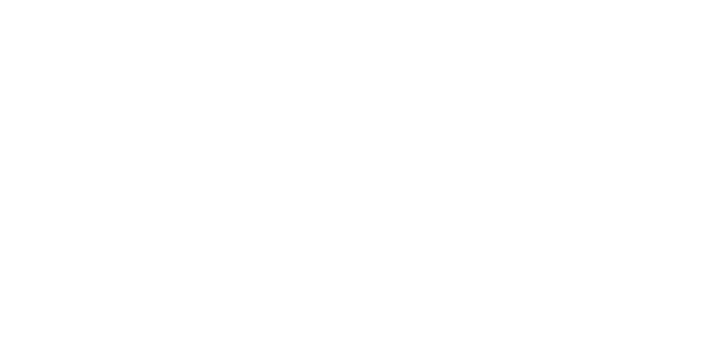
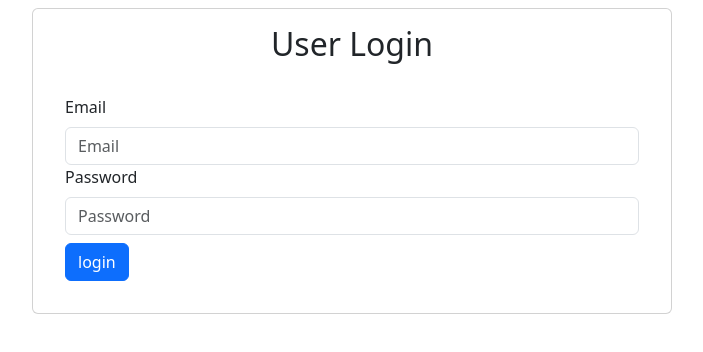
Before and after one commit to srikanth-vanam/E-commerce-react, a React (Create React App) app: page /login in a window 1280 px wide. Shown: the top 352 px of the page, without its empty margins (288-991 px from the left). Built offline with nearby package versions, Linux system fonts and the light colour scheme.

Commit message:
added login page with full-functionality using Auth-token

```diff
--- a/src/App.js
+++ b/src/App.js
@@ -5,6 +5,7 @@
 import { Route, Switch } from "react-router-dom/cjs/react-router-dom";
 import Contact from "./components/Contact";
 import ProductDetail from "./components/ProductDetail";
+import Login from "./components/Login";
 function App() {
   return (
     <>
@@ -17,6 +18,9 @@
         </Route>
         <Route path="/aboutUs">
           <AboutUs />
+        </Route>
+        <Route path="/login">
+          <Login />
         </Route>
         <Route path="/starwars">
           <Movies />
--- a/src/LandingPage.js
+++ b/src/LandingPage.js
@@ -3,7 +3,7 @@
 import Header from "./components/Header";
 import Cart from "./components/Cart";
 import Hero from "./components/Hero";
-import CartProvider from "./components/CartProvider";
+// import CartProvider from "./components/CartProvider";
 import Footer from "./components/Footer";
 const LandingPage = () => {
   const productsArr = [
@@ -42,13 +42,13 @@
   };
 
   return (
-    <CartProvider>
-      <Header onShow={showHandler} onHide={false}/>
+    <>
+      <Header onShow={showHandler} onHide={false} />
       {isShown && <Cart onShow={showHandler} />}
       <Hero />
       <Products items={productsArr} />
       <Footer />
-    </CartProvider>
+    </>
   );
 };
 
--- a/src/components/CartContext.js
+++ b/src/components/CartContext.js
@@ -4,5 +4,9 @@
   totalAmount: 0,
   addItems: (item) => {},
   removeItems:(item)=>{},
+  token: '',
+  isLoggedIn:'false',
+  addToken: (token) => {},
+  removeToken: () => {},
 });
 export default CartContext;
--- a/src/components/CartProvider.js
+++ b/src/components/CartProvider.js
@@ -3,6 +3,10 @@
 
 const CartProvider = (props) => {
   const [cartItem, setCartItem] = useState([]);
+  const initialToken = localStorage.getItem("token");
+  const [tokenString, setTokenString] = useState(initialToken);
+  const userLoggedIn = !!tokenString;
+
   const addItemHandler = (item) => {
     setCartItem((prevItem) => {
       let itemPresent = false;
@@ -30,11 +34,27 @@
     });
   };
 
+  const addTokenHandler = (tokenId) => {
+    console.log(tokenId);
+    setTokenString(tokenId);
+    localStorage.setItem("token", tokenId);
+  };
+
+  const removeTokenHandler = () => {
+    console.log(tokenString);
+    setTokenString(null);
+    localStorage.removeItem("token");
+  };
+
   const cartContext = {
     cartItems: cartItem,
     totalAmount: 0,
     addItems: addItemHandler,
     removeItems: removeItemHandler,
+    token: tokenString,
+    isLoggedIn: userLoggedIn,
+    addToken: addTokenHandler,
+    removeToken: removeTokenHandler,
   };
 
   return (
--- a/src/components/Header.js
+++ b/src/components/Header.js
@@ -37,6 +37,13 @@
         </Nav.Item>
         <Nav.Item>
           <Nav.Link>
+            <NavLink to="/login" className="text-white text-decoration-none">
+              Login
+            </NavLink>
+          </Nav.Link>
+        </Nav.Item>
+        <Nav.Item>
+          <Nav.Link>
             <NavLink to="/contactUs" className="text-white text-decoration-none">
               CONTACT US
             </NavLink>
--- /dev/null
+++ b/src/components/Login.js
@@ -0,0 +1,82 @@
+import { useContext } from "react";
+import { useRef } from "react";
+import { Button, Card, Form, FormControl, FormLabel } from "react-bootstrap";
+import { useHistory } from "react-router-dom/cjs/react-router-dom";
+import CartContext from "./CartContext";
+
+const Login = () => {
+  const ctx = useContext(CartContext);
+  const passwordInputRef = useRef();
+  const emailInputRef = useRef();
+  const history = useHistory();
+  const submitHandler = (e) => {
+    e.preventDefault();
+    const obj = {
+      email: emailInputRef.current.value,
+      password: passwordInputRef.current.value,
+    };
+    postDataHandler(obj);
+  };
+
+  const postDataHandler = (obj) => {
+    fetch(
+      "https://identitytoolkit.googleapis.com/v1/accounts:signInWithPassword?key=AIzaSyC6fdqT-BKSYvdgNjdso0biEIf45XQLPXk",
+      {
+        method: "POST",
+        body: JSON.stringify({
+          email: obj.email,
+          password: obj.password,
+          returnSecureToken: true,
+        }),
+      }
+    )
+      .then((res) => {
+        if (res.ok) {
+          return res.json();
+        } else {
+          return res.json().then((data) => {
+            let errorMsg = "Authentication failed";
+            if (data && data.error && data.error.message) {
+              errorMsg = data.error.message;
+            }
+            throw new Error(errorMsg);
+          });
+        }
+      })
+      .then((data) => {
+        console.log(data);
+        ctx.addToken(data.idToken);
+        history.replace("/");
+      })
+      .catch((error) => {
+        alert(error.message);
+      });
+  };
+
+  return (
+    <>
+      <Card className="w-50 mt-2 m-auto p-3">
+        <Card.Title className="text-center">
+          {" "}
+          <h2>User Login</h2>
+        </Card.Title>
+        <Card.Body>
+          <Form>
+            <FormLabel>Email</FormLabel>
+            <FormControl ref={emailInputRef} placeholder="Email"></FormControl>
+            <FormLabel>Password</FormLabel>
+            <FormControl
+              ref={passwordInputRef}
+              placeholder="Password"
+            ></FormControl>
+            <Button className="mt-2" onClick={submitHandler}>
+              login
+            </Button>
+          </Form>
+        </Card.Body>
+      </Card>
+    </>
+  );
+};
+
+export default Login;
--- a/src/components/Products.js
+++ b/src/components/Products.js
@@ -15,7 +15,7 @@
             <Card className="w-50 border-white m-3">
               <p className="text-center fw-bold">{item.title}</p>
               <Card.Body>
-                <Link to="/products/image1">
+                <Link to={`/products/${item.title}`}>
                   <CardImg src={item.imageUrl} />
                 </Link>
               </Card.Body>
--- a/src/index.js
+++ b/src/index.js
@@ -5,9 +5,12 @@
 import App from "./App";
 import "bootstrap/dist/css/bootstrap.min.css";
 import { BrowserRouter } from "react-router-dom/cjs/react-router-dom";
+import CartProvider from "./components/CartProvider";
 const root = ReactDOM.createRoot(document.getElementById("root"));
 root.render(
   <BrowserRouter>
-    <App />
+    <CartProvider>
+      <App />
+    </CartProvider>
   </BrowserRouter>
 );
```
